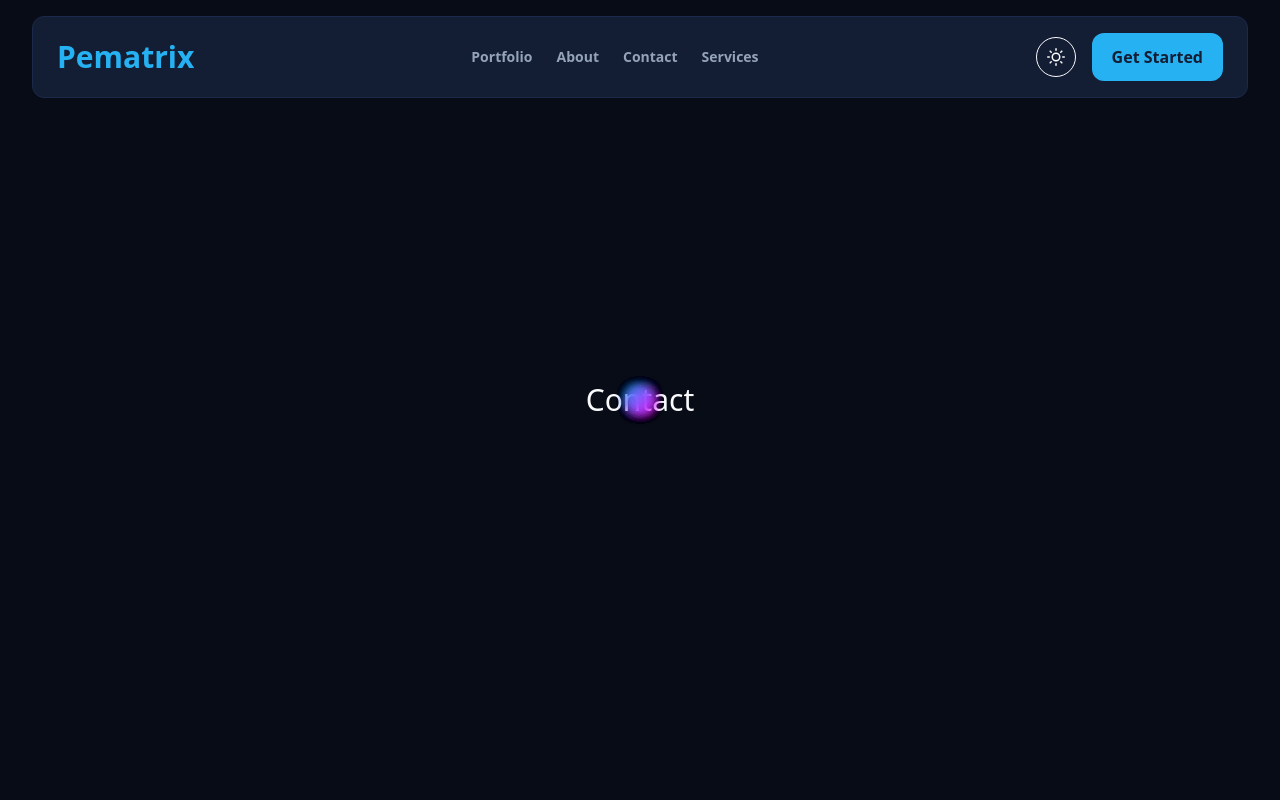
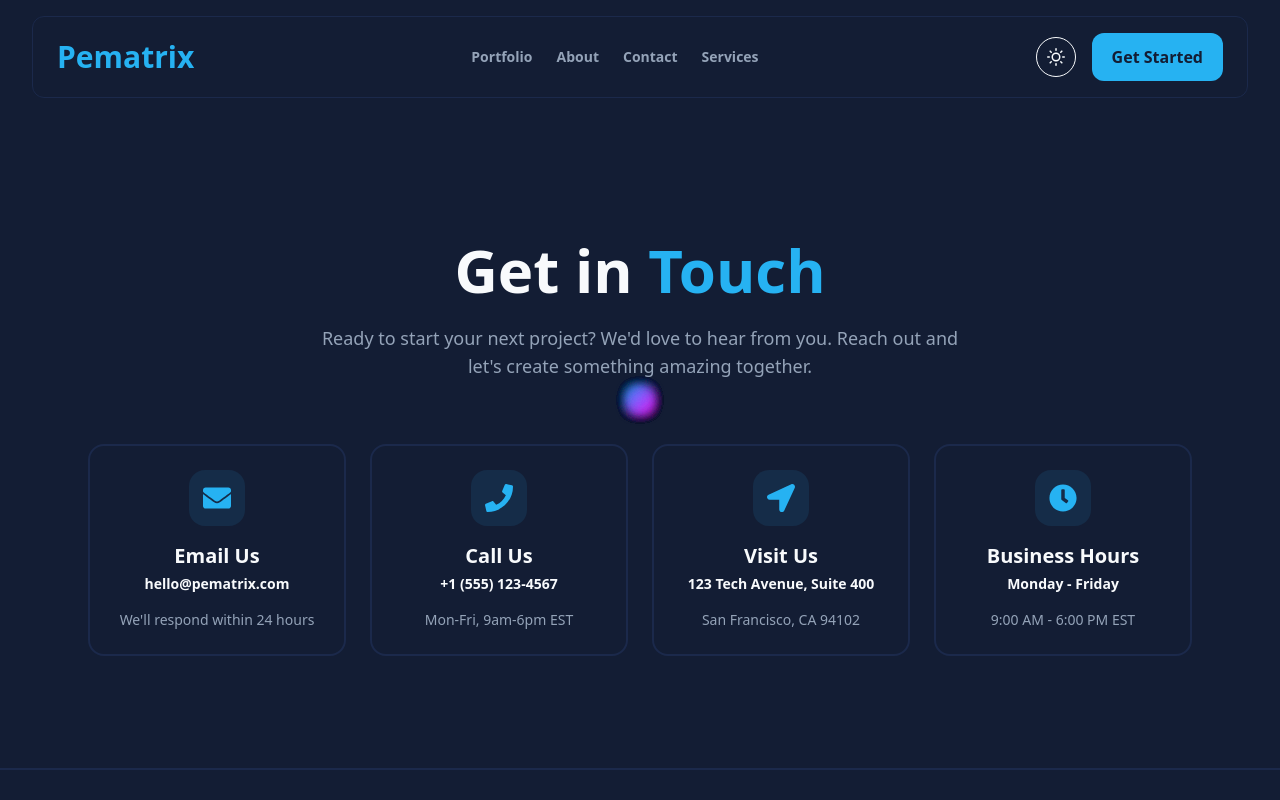
Before and after one commit to DeraJudy/pematrix, a Next.js app: page /contact in a window 1280 px wide. Shown: the top 800 px of the page. Built offline with nearby package versions, Linux system fonts and the light colour scheme.

Commit message:
Contact Page started

```diff
--- a/src/app/contact/page.js
+++ b/src/app/contact/page.js
@@ -1,9 +1,119 @@
 "use client";
+import React from "react";
+import { motion } from "framer-motion";
+import { FaClock, FaEnvelope, FaLocationArrow, FaPhone } from "react-icons/fa";
 
-export default function ContactPage() {
+const values = [
+  {
+    icon: FaEnvelope,
+    title: "Email Us",
+    description: "hello@pematrix.com",
+    subDescription: "We'll respond within 24 hours"
+  },
+  {
+    icon: FaPhone,
+    title: "Call Us",
+    description:
+      "+1 (555) 123-4567",
+    subDescription: "Mon-Fri, 9am-6pm EST"
+  },
+  {
+    icon: FaLocationArrow,
+    title: "Visit Us",
+    description:
+      "123 Tech Avenue, Suite 400",
+    subDescription: "San Francisco, CA 94102"
+  },
+  {
+    icon: FaClock,
+    title: "Business Hours",
+    description: "Monday - Friday",
+    subDescription: "9:00 AM - 6:00 PM EST"
+  },
+
+];
+
+
+const page = () => {
   return (
-    <main className="min-h-screen flex items-center justify-center">
-      <h1 className="text-3xl">Contact</h1>
+    <main
+      className="relative py-28 px-6"
+      style={{ backgroundColor: "hsl(var(--secondary))" }}
+    >
+
+      <div className='mx-auto max-w-6xl mt-24 pt-8'>
+
+        <motion.div
+          className="mb-16 text-center"
+          initial={{ opacity: 0, y: 40 }}
+          whileInView={{ opacity: 1, y: 0 }}
+          viewport={{ once: true, amount: 0.6 }}
+          transition={{ duration: 0.8, ease: "easeOut" }}
+        >
+
+          <h2
+            style={{ color: "hsl(var(--foreground))" }}
+            className="mb-6 text-3xl md:text-4xl lg:text-6xl font-bold"
+          >
+            Get in{" "}
+            <span style={{ color: "hsl(var(--primary))" }}>Touch</span>
+          </h2>
+
+          <p
+            style={{ color: "hsl(var(--muted-foreground))" }}
+            className="mx-auto max-w-2xl text-lg"
+          >
+            Ready to start your next project? We'd love to hear from you.
+            Reach out and let's create something amazing together.
+          </p>
+        </motion.div>
+
+        <div className="px-6">
+
+          <div className="mx-auto max-w-7xl grid grid-cols-1 sm:grid-cols-2 lg:grid-cols-4 gap-6">
+            {values.map((value, index) => (
+              <motion.div
+                key={index}
+                initial={{ opacity: 0, y: 25 }}
+                whileInView={{ opacity: 1, y: 0 }}
+                viewport={{ once: true }}
+                transition={{ duration: 0.5, delay: index * 0.08 }}
+                className="border-2 rounded-2xl p-6 text-center bg-card/80 hover:shadow-lg transition"
+                style={{ borderColor: "hsl(var(--border))" }}
+              >
+                <div
+                  style={{
+                    color: "hsl(var(--primary))",
+                    backgroundColor: "hsl(var(--primary) / 10%)"
+                  }}
+                  className="w-14 h-14 rounded-2xl bg-primary/10 flex items-center justify-center mx-auto mb-4">
+                  <value.icon className="w-7 h-7 text-primary" />
+                </div>
+                <h3 className="text-xl font-bold mb-1">{value.title}</h3>
+                <p
+                  style={{
+                    color: "hsl(var(--foreground))",
+                  }}
+                  className="text-sm mb-4 font-bold">
+                  {value.description}
+                </p>
+                <p
+                  style={{
+                    color: "hsl(var(--muted-foreground))",
+                  }}
+                  className="text-sm">
+                  {value.subDescription}
+                </p>
+              </motion.div>
+            ))}
+          </div>
+        </div>
+
+      </div>
+
     </main>
-  );
+  )
 }
+
+
+export default page
--- a/src/components/Process.js
+++ b/src/components/Process.js
@@ -1,5 +1,4 @@
 "use client";
-
 import React from "react";
 import { motion } from "framer-motion";
 import { FaCode, FaPen, FaRocket, FaSearch } from "react-icons/fa";
```
